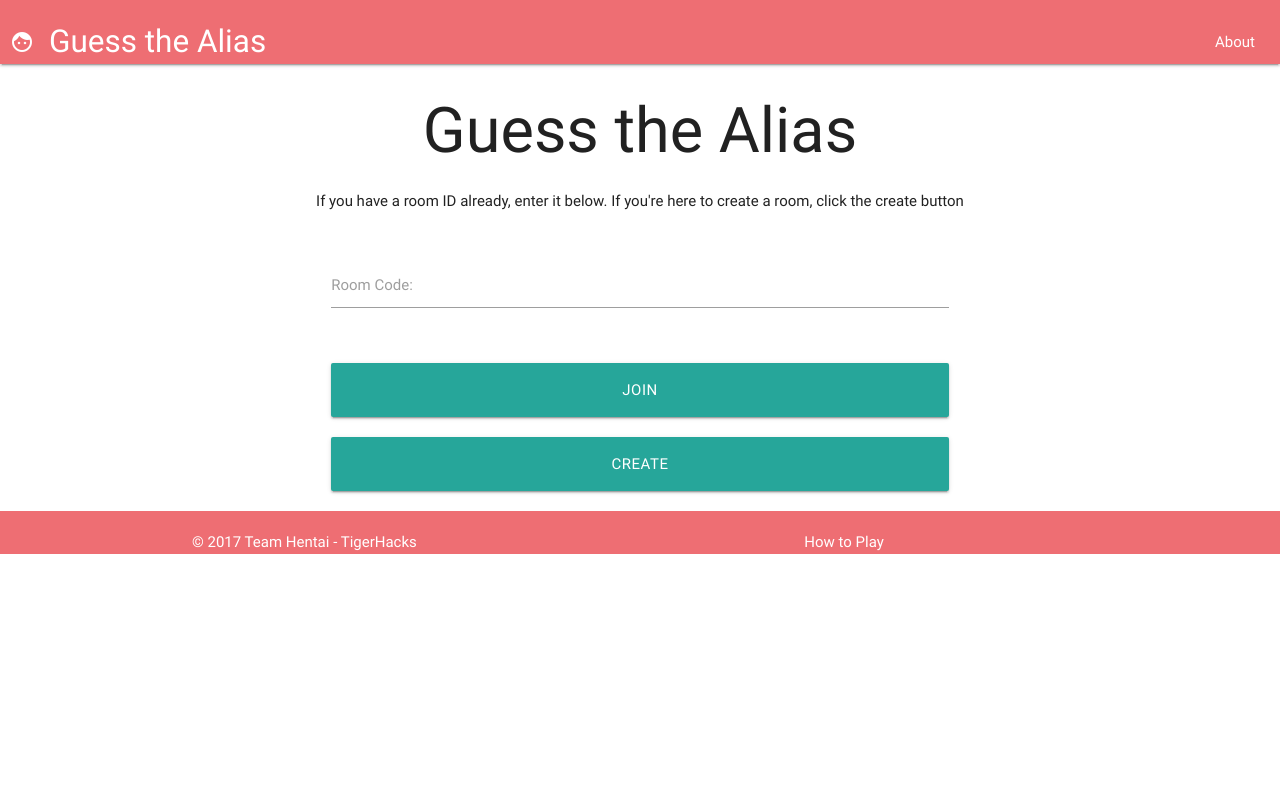
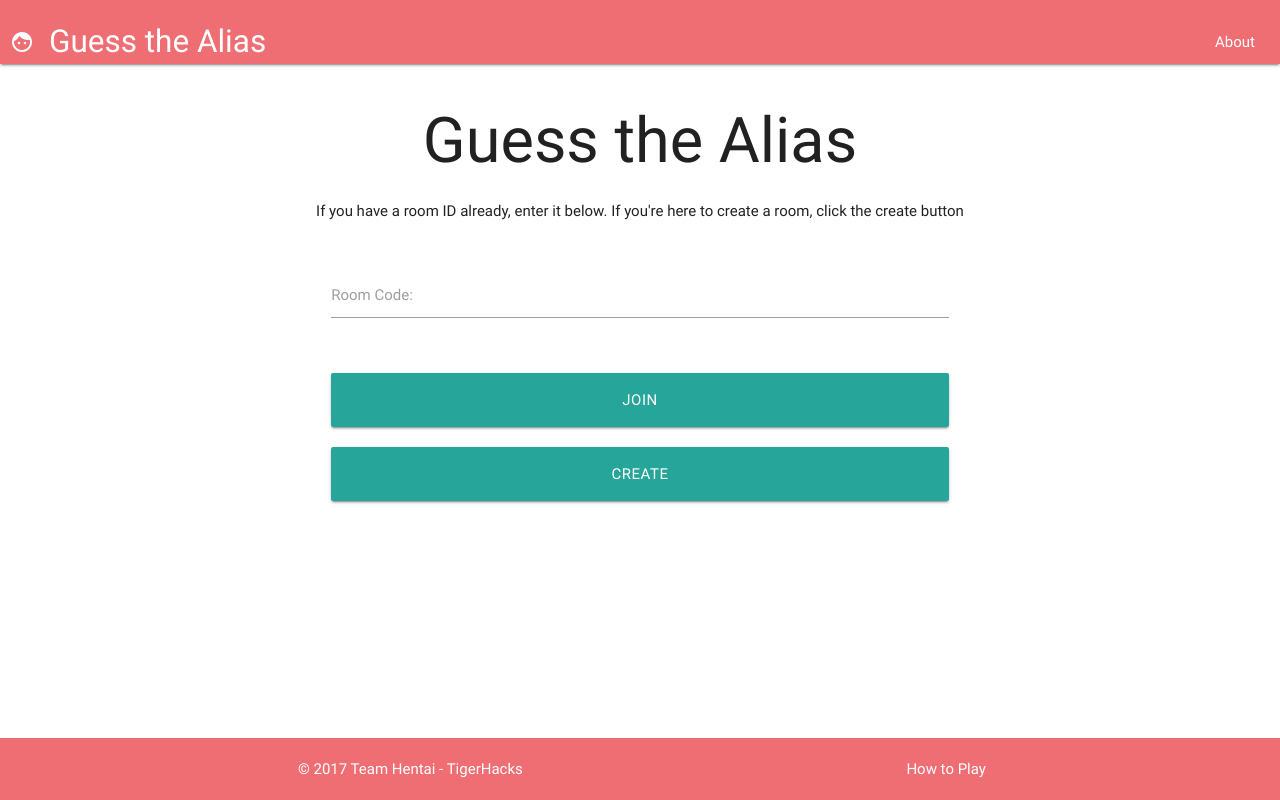
Before and after one commit to zldobbs/GuessTheAlias, a Flask app: page / in a window 1280 px wide. Run offline with Flask 2, Linux system fonts and the light colour scheme; some libraries are stand-ins or nearby versions.

Commit message:
Add footer styling

```diff
--- a/GTA/static/css/style.css
+++ b/GTA/static/css/style.css
@@ -7,6 +7,16 @@
   min-width: 100%;
 }
 
-.container h1, .container p, .card-panel {
+.container h1, .container p, .card-panel, footer {
   text-align: center;
 }
+
+body {
+   display: flex;
+   min-height: 100vh;
+   flex-direction: column;
+ }
+
+ main {
+   flex: 1 0 auto;
+ }
```
